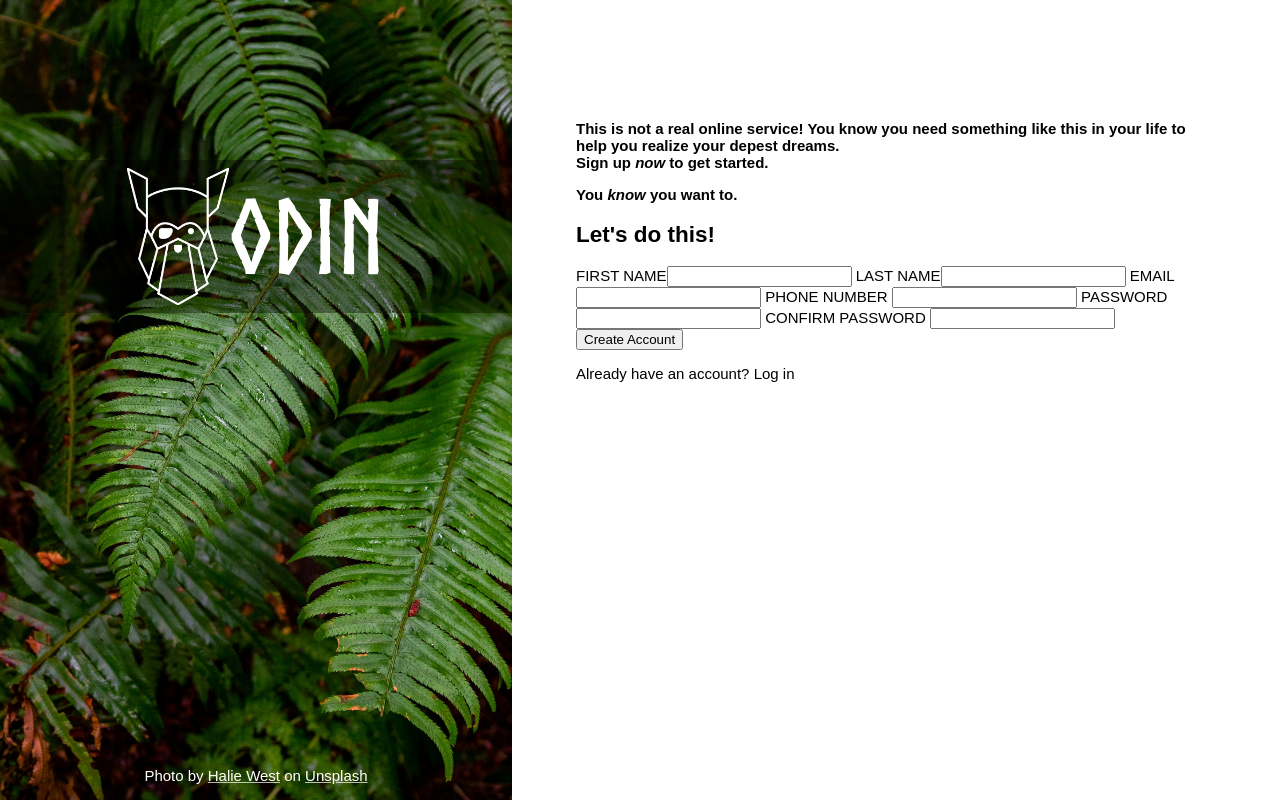
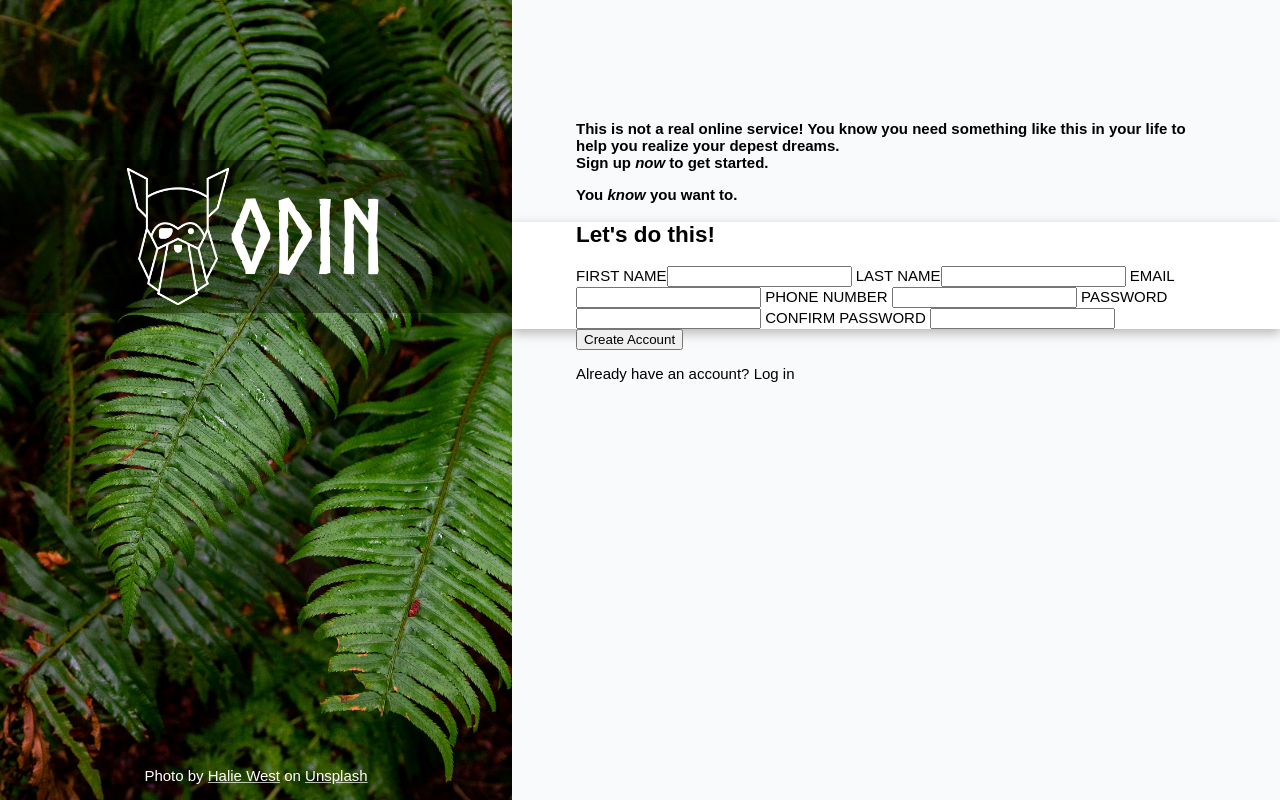
Before and after one commit to popsicleDeck/sign-up-form, a plain HTML site: page index.html in a window 1280 px wide. Drawn offline with Linux system fonts and the light colour scheme.

Commit message:
add margin and box shadow to the form section

```diff
--- a/index.html
+++ b/index.html
@@ -40,7 +40,8 @@
           <p>You <i>know</i> you want to.</p>
         </div>
 
-        <div class="form-section">
+        <div class="formSection">
+          <div class="formContainer">
             <h2>Let's do this!</h2>
             <form>
               <label>FIRST NAME<input type="text" name="first-name" /></label>
@@ -51,6 +52,8 @@
               <label>CONFIRM PASSWORD <input type="password" /></label>
             </form>
           </div>
+        </div>
+
         <button type="submit">Create Account</button>
         <p class="login">Already have an account? <span>Log in</span></p>
       </div>
--- a/style.css
+++ b/style.css
@@ -51,9 +51,13 @@ footer a {
   color: inherit;
   text-decoration-color: RGBA(255, 255, 255, 0.7);
 }
-
+.rightSide {
+  background-color: #f9fafb;
+}
 .rightContent {
   margin-top: 15vh;
+}
+.rightContent > * {
   margin-left: min(5vw, 85px);
 }
 
@@ -62,3 +66,12 @@ footer a {
   max-width: 75ch;
   margin-right: 5vw;
 }
+
+.formSection {
+  margin-left: 0;
+  background-color: white;
+  box-shadow: 0px 4px 11px 0px rgba(0, 0, 0, 0.28);
+}
+.formContainer {
+  margin-left: min(5vw, 85px);
+}
```
Lines whose indentation alone changed are shown as unchanged.
